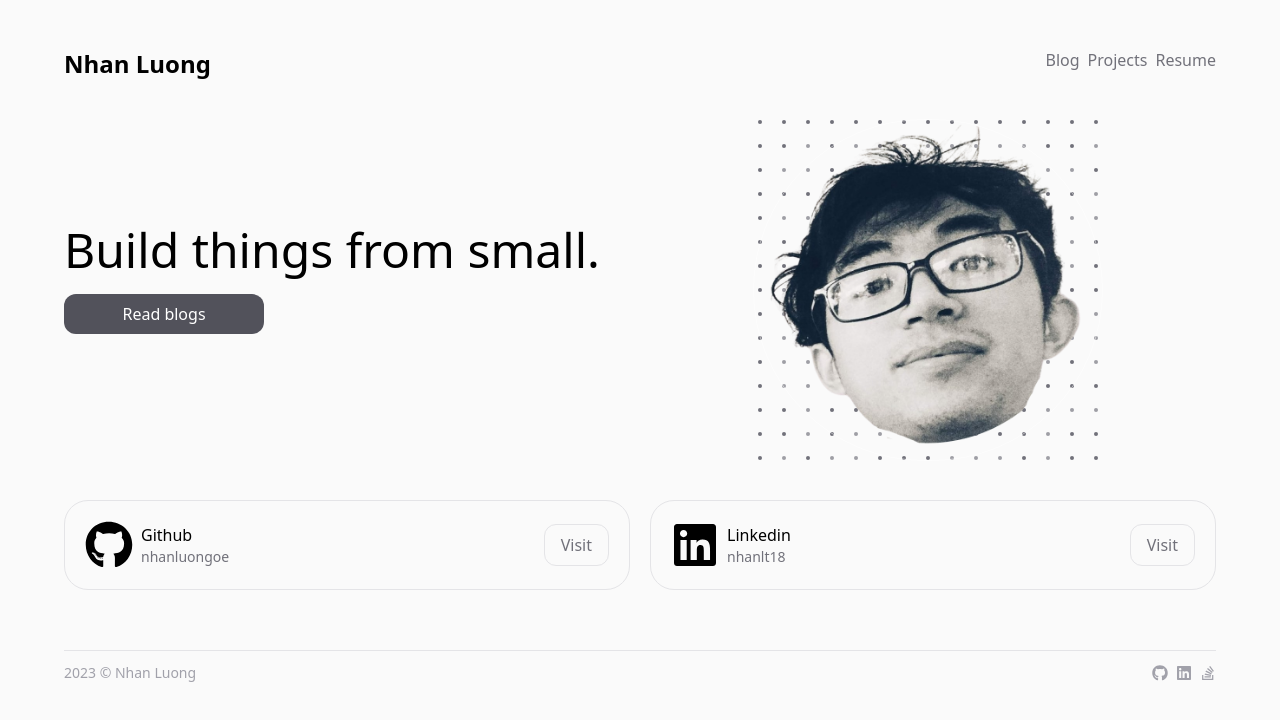
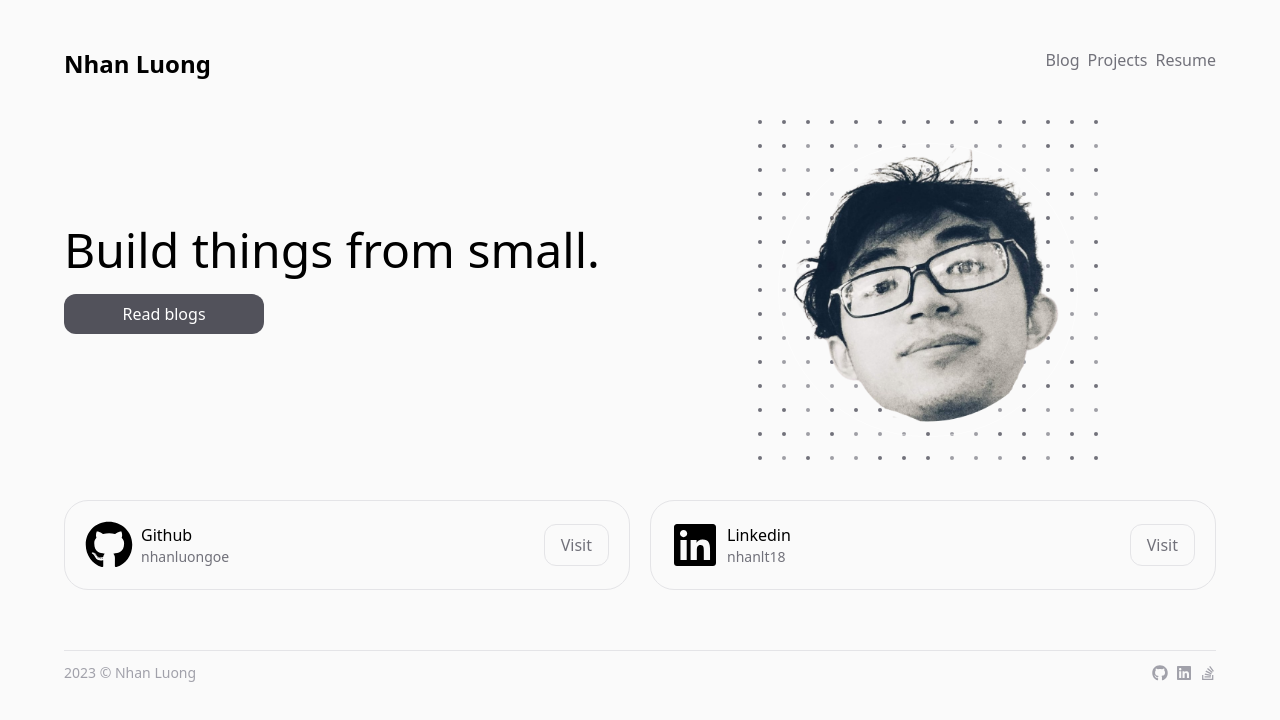
Before and after one commit to v-diepttn147/blog, a Next.js app: page / in a window 1280 px wide. Shown: the top 720 px of the page. Built offline with nearby package versions, Linux system fonts and the light colour scheme.

Commit message:
chore(homepage): Update avatar image size and file name

```diff
--- a/src/app/(routes)/page.tsx
+++ b/src/app/(routes)/page.tsx
@@ -24,10 +24,10 @@ export default function Home() {
         <div className="flex-1 grid place-content-center relative w-fit h-fit">
           <div className="absolute inset-0 flex items-center justify-center">
             <Image
-              src="/img/bw-avatar.png"
+              src="/img/avatar.png"
               alt="hero image"
-              width={350}
-              height={350}
+              width={300}
+              height={300}
               className="border border-white border-opacity-50 rounded-full z-10"
             />
           </div>
```
Also changed, not shown: public/img/avatar.png (renamed from public/img/bw-avatar.png).
